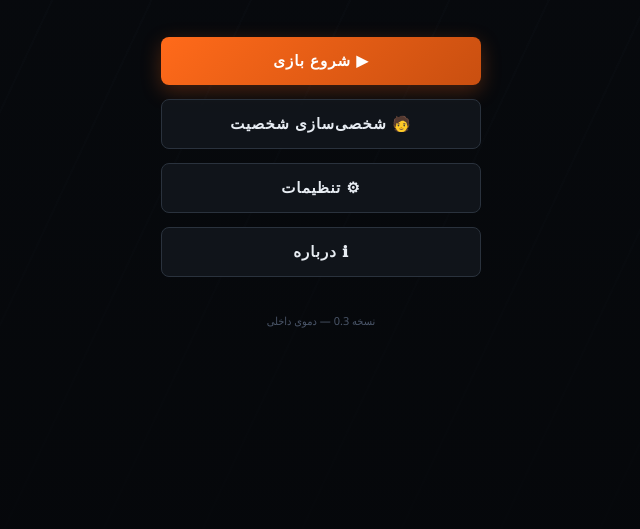
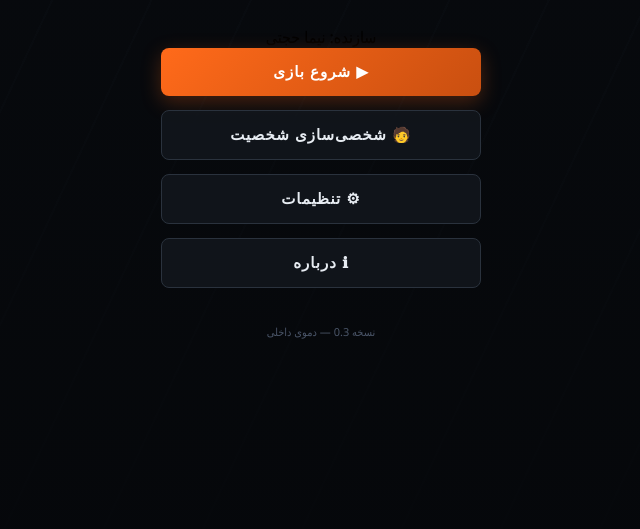
Before and after one commit to nymahjty0-lang/-silent-caliber-, a website: page www/index.html in a window 1280 px wide. Shown: the part 271-800 px from the top of the page, without its empty margins (319-959 px from the left). Drawn offline with Linux system fonts and the light colour scheme.

Commit message:
Update index.html

```diff
--- a/www/index.html
+++ b/www/index.html
@@ -22,6 +22,7 @@
   <div class="menuContent">
     <div class="gameLogo gameLogoText">SILENT CALIBER</div>
     <div class="menuTagline">2D TACTICAL COMBAT</div>
+    <div class="creatorTag">سازنده: نیما حجتی</div>
     <div class="menuButtons">
       <button class="btn btnPrimary" id="btnPlay">▶ شروع بازی</button>
       <button class="btn" id="btnCustomize">🧑 شخصی‌سازی شخصیت</button>
```
